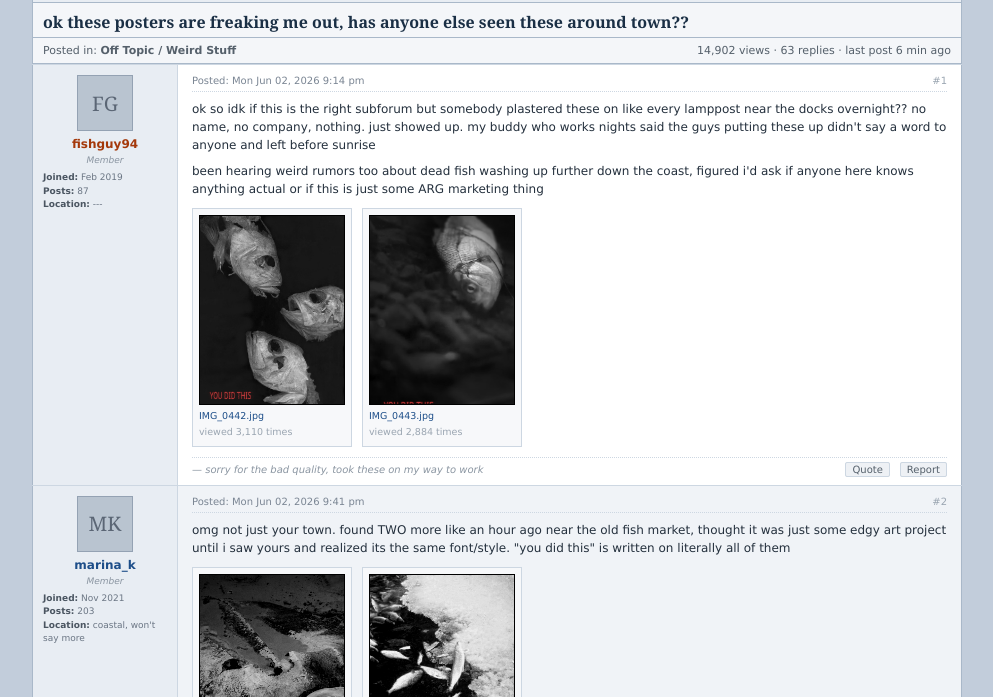
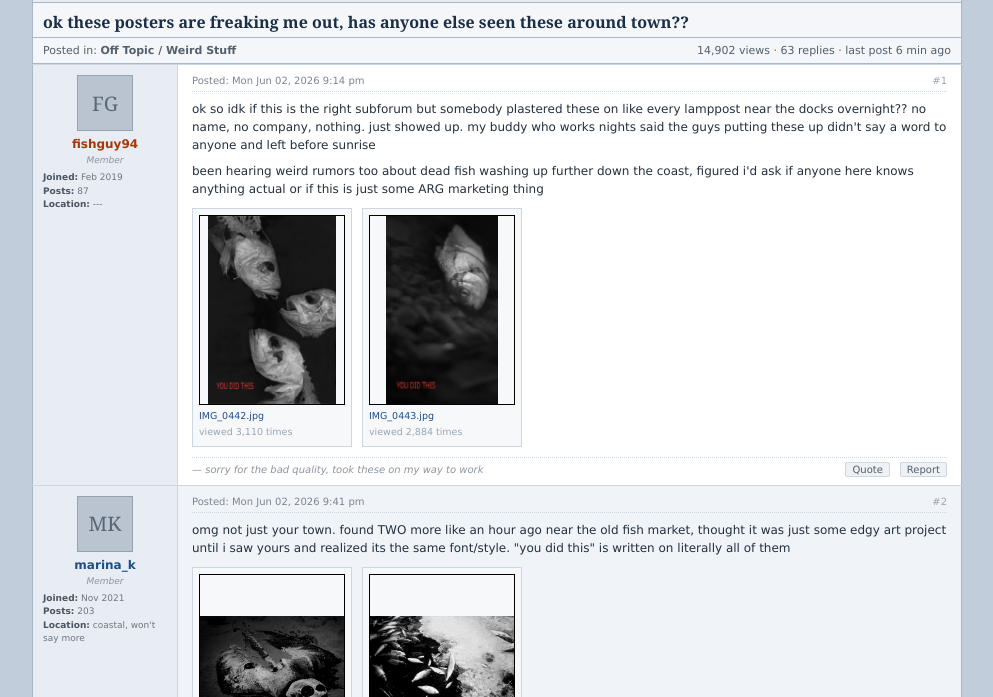
Before and after one commit to abirIITR/Atlantis, a plain HTML site: page Forum/index.html in a window 1280 px wide. Shown: the part 103-800 px from the top of the page, without its empty margins (143-1136 px from the left). Drawn offline with Linux system fonts and the light colour scheme.

Commit message:
Update index.html

```diff
--- a/Forum/index.html
+++ b/Forum/index.html
@@ -130,7 +130,7 @@
     display: inline-block;
     width: 160px;
   }
-  .attach img { width: 100%; height: 190px; object-fit: cover; display: block; border: 1px solid #000; margin-bottom: 4px; }
+  .attach img { width: 100%; height: 190px; object-fit: contain; display: block; border: 1px solid #000; margin-bottom: 4px; }
   .attach .fname { color: #1d4e89; word-break: break-all; }
   .attach .viewcount { color: #9aa5b1; margin-top: 2px; }
 
```
